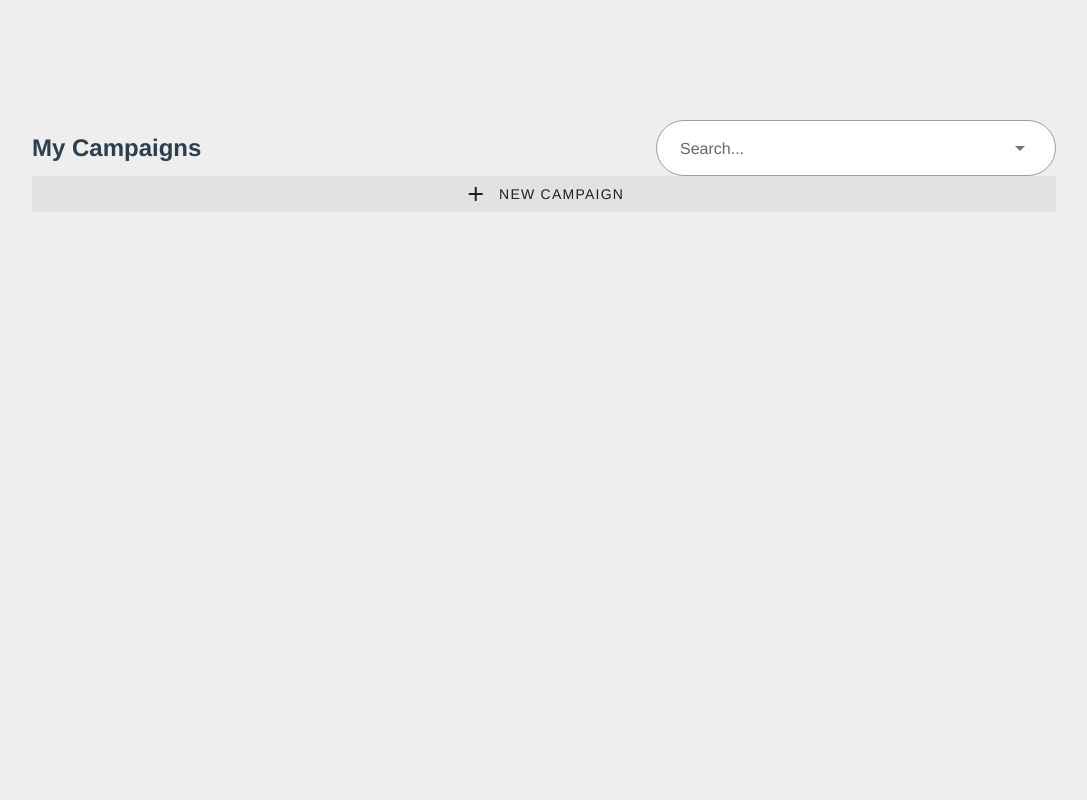
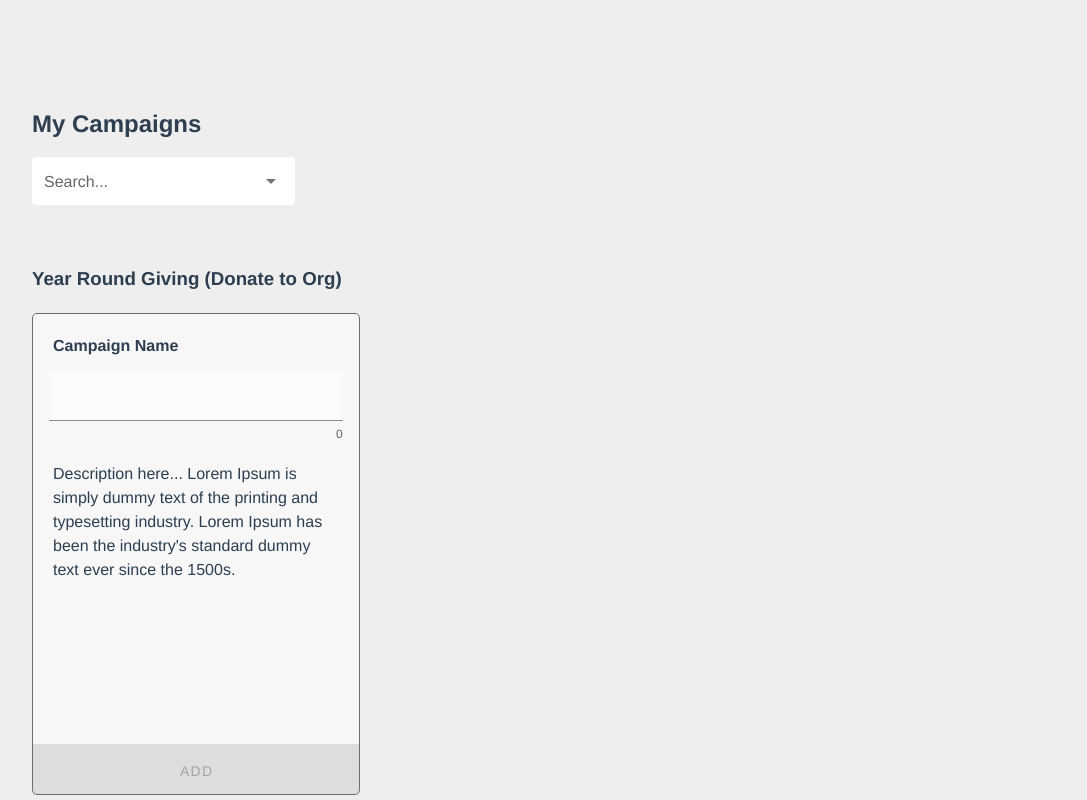
Before and after one commit to Delta-Band/charidy-templates, a Vue app: page /my-campaignes in a window 1280 px wide. Shown: the whole page, without its empty margins (96-1183 px from the left). Built offline with nearby package versions, Linux system fonts and the light colour scheme; what vue-css-donut-chart would draw is missing.

Commit message:
my campaign grid layout

```diff
--- a/src/components/my-campaigns/CampaignItem.vue
+++ b/src/components/my-campaigns/CampaignItem.vue
@@ -1,26 +1,25 @@
 <template>
   <div class="campaign-list-item">
     <v-col>
-      <v-toolbar dense flat class="tool-bar">
+      <v-toolbar flat class="tool-bar">
         <v-toolbar-title
           ><b>{{ campaign.name }}</b>
-          <span class="type">{{ getReadableType(campaign.type) }}</span>
         </v-toolbar-title>
         <v-spacer></v-spacer>
 
         <v-btn icon @click="goToWizard">
-          <v-icon size="21px">mdi-pencil</v-icon>
+          <v-icon size="21px">mdi-eye-outline</v-icon>
         </v-btn>
 
         <v-btn icon>
           <v-icon>mdi-dots-vertical</v-icon>
         </v-btn>
       </v-toolbar>
-      <v-row no-gutters v-bind:key="campaign.id" class="summary">
-        <v-col align="start">
-          <CompletionOverview :campaign="campaign"/>
-        </v-col>
-      </v-row>
+      <v-responsive :aspect-ratio="16 / 9" class="cover-image">
+        <img src="https://icatcare.org/app/uploads/2018/07/Thinking-of-getting-a-cat.png" />
+      </v-responsive>
+      <div class="cover-image" />
+      <CompletionOverview :campaign="campaign" />
     </v-col>
   </div>
 </template>
@@ -41,14 +40,14 @@ export default {
     ...mapGetters(['myCampaignsPortrait', 'campaignTypes']),
   },
   methods: {
-    getReadableType(type) {
-      return this.campaignTypes.find((itm) => itm.value === type).label;
-    },
     goToWizard() {
       this.$router.push({
         name: 'wizard-cover',
         params: { campaignId: this.campaign.id },
       });
+    },
+    getReadableType(type) {
+      return this.campaignTypes.find((itm) => itm.value === type).label;
     },
   },
 };
@@ -58,22 +57,7 @@ export default {
 @import '@/shared-styles/index';
 
 .campaign-list-item {
-  border: 1px solid $greyDark;
-  background: $white50alpha;
-  border-radius: 5px;
-  margin-bottom: 20px;
-  box-sizing: border-box;
-  width: 100%;
-  flex-shrink: 0;
-  opacity: 0;
-  @extend .popIn;
-  overflow: hidden;
-
-  &::v-deep {
-    .col {
-      padding: 0;
-    }
-  }
+  @extend .campaignCard;
 
   .type {
     font-size: 15px;
@@ -81,11 +65,27 @@ export default {
   }
 
   .tool-bar {
-    border-bottom: 1px solid $greyDark;
+    height: auto !important;
+    // padding-bottom: 250px;
+
+    &::v-deep {
+      .v-toolbar__content {
+        height: auto !important;
+      }
+    }
   }
 
   .summary {
     padding: 50px 30px;
   }
+
+  .cover-image {
+    width: 100%;
+
+    img {
+      object-fit: cover;
+      width: 100%;
+    }
+  }
 }
 </style>
--- a/src/components/my-campaigns/CompletionOverview.vue
+++ b/src/components/my-campaigns/CompletionOverview.vue
@@ -1,35 +1,35 @@
 <template>
-  <div class="completion-overview">
-    <div class="steps">
-      <div class="line" />
-      <v-row no-gutters class="steps-list" >
-        <template v-for="step in steps">
-          <v-btn text ripple class="step" :key="step.txt">
-            <vc-donut
-              :sections="[
-                {
-                  color: '#000',
-                  value: step.completed,
-                },
-              ]"
-              :size="40"
-              :thickness="20"
-              foreground="rgb(194, 194, 194)"
+  <div class="completion-overview d-flex flex-column">
+    <div class="stage-list d-flex flex-column">
+      <template v-for="stage in stages">
+        <v-btn
+          text
+          ripple
+          class="stage d-flex justify-space-between"
+          :key="stage.txt"
+        >
+          <div class="label d-flex">
+            {{ stage.txt }}
+          </div>
+          <v-progress-linear
+            class="progress-bar"
+            :value="stage.completed"
+            background-color="rgba(0, 0, 0, 0.2)"
+            color="#000"
           />
-            <div class="percentage">{{ step.completed }}</div>
-            <div class="label">{{ step.txt }}</div>
         </v-btn>
       </template>
-      </v-row>
-    </div>
       <v-btn
-        class="submit-btn"
-        :disabled="!valid"
           text
           ripple
-        rounded
-        >Submit</v-btn
+          :disabled="!valid"
+          class="stage d-flex justify-space-between"
         >
+          <div class="label d-flex">
+            Submit for review
+          </div>
+        </v-btn>
+    </div>
   </div>
 </template>
 
@@ -39,7 +39,7 @@ import { mapGetters } from 'vuex';
 export default {
   name: 'CompletionOverview',
   data() {
-    const steps = [
+    const stages = [
       {
         txt: 'Campaign page',
         completed: 50,
@@ -57,8 +57,8 @@ export default {
       },
     ];
     return {
-      steps,
-      currentStep: steps[0].linkTo,
+      stages,
+      currentStep: stages[0].linkTo,
       valid: false,
     };
   },
@@ -85,29 +85,37 @@ export default {
 .completion-overview {
   display: flex;
   justify-content: center;
+  padding: 20px 0;
 
-  .steps {
-    width: 550px;
-    flex-grow: 0;
+  .stage-list {
+    width: 100%;
   }
 
-  .step {
-    display: flex;
-    flex-direction: column;
-    justify-content: center;
-    align-items: center;
-    height: auto;
-    padding: 10px 0;
-    width: calc(100% / 3);
-    flex-shrink: 0;
-    box-sizing: border-box;
+  .progress-bar {
+    width: 40%;
+  }
 
-    &::v-deep {
-      .v-btn__content {
-        flex-direction: inherit;
+  .stage {
+    border-radius: 0;
   }
-    }
-  }
+
+  // .stage {
+  //   display: flex;
+  //   flex-direction: column;
+  //   justify-content: center;
+  //   align-items: center;
+  //   height: auto;
+  //   padding: 10px 0;
+  //   width: calc(100% / 3);
+  //   flex-shrink: 0;
+  //   box-sizing: border-box;
+
+  //   &::v-deep {
+  //     .v-btn__content {
+  //       flex-direction: inherit;
+  //     }
+  //   }
+  // }
 
   .label {
     margin-top: 5px;
@@ -125,20 +133,17 @@ export default {
       right: 0;
       top: 0;
       transform: translateX(100%);
-
     }
   }
 
   .submit-btn {
-    background-color: black;
-    color: white;
-    padding: 0 40px;
+    // background-color: black;
+    // color: white;
     transition: 0.5s $ease;
-    transform: translateY(15px);
-    margin-left: 20px;
+    width: 100px;
 
     &:disabled {
-      background-color: rgba(black, 0.1);
+      // background-color: rgba(black, 0.1);
     }
   }
 }
@@ -149,8 +154,4 @@ export default {
   background: rgb(199, 199, 199);
   transform: translateY(32px);
 }
-
-.steps-list {
-  flex-wrap: nowrap;
-}
 </style>
--- a/src/components/my-campaigns/MyCampaigns.vue
+++ b/src/components/my-campaigns/MyCampaigns.vue
@@ -3,10 +3,9 @@
     <div id="my-campaigns">
       <div class="vertical-spacer" />
       <section class="section">
-        <v-row
+        <div
           align="center"
-          justify="space-between"
-          class="title-bar"
+          class="title-bar d-flex flex-column"
           no-gutters
         >
           <h1>My Campaigns</h1>
@@ -22,8 +21,6 @@
             label="Search..."
             solo
             flat
-            outlined
-            rounded
             color="#000"
             class="search-box"
             :menu-props="{
@@ -61,12 +58,20 @@
               </v-list-item-action>
             </template>
           </v-autocomplete>
-        </v-row>
+        </div>
       </section>
-      <v-col class="campaign-list" >
-        <CampaignItem v-for="campaign in myCampaignsList" :campaign="campaign" v-bind:key="campaign.id" />
-      </v-col>
-      <section class="section">
+      <div class="flex-column justify-start campaign-list-wrapper" v-for="type in campaignTypes" v-bind:key="type.value">
+        <h3 class="type flex-row justify-start">{{ type.label }}</h3>
+        <div class="campaign-list d-flex flex-wrap">
+          <CampaignItem
+            v-for="campaign in filterCampaignsBy(type.value)"
+            :campaign="campaign"
+            v-bind:key="campaign.id"
+          />
+          <NewCampaignForm :type="type.value"/>
+        </div>
+      </div>
+      <!-- <section class="section">
         <Collapsable
           :isOpen="isNewCampaignOpen"
           @toggle="toggleNewCampaignMode"
@@ -80,21 +85,21 @@
             <NewCampaignForm />
           </template>
         </Collapsable>
-      </section>
+      </section> -->
     </div>
   </v-app>
 </template>
 
 <script>
 import { mapGetters, mapActions } from 'vuex';
-import Collapsable from '@/shared-components/Collapsable.vue';
+// import Collapsable from '@/shared-components/Collapsable.vue';
 import NewCampaignForm from './NewCampaignForm';
 import CampaignItem from './CampaignItem';
 
 export default {
   name: 'MyCampaigns',
   components: {
-    Collapsable,
+    // Collapsable,
     NewCampaignForm,
     CampaignItem,
   },
@@ -117,6 +122,7 @@ export default {
       'myCampaignsPortrait',
       'myCampaignsList',
       'isNewCampaignOpen',
+      'campaignTypes',
     ]),
   },
   methods: {
@@ -139,6 +145,9 @@ export default {
       console.log(item);
       // this.campaignType =
     },
+    filterCampaignsBy(type) {
+      return this.myCampaignsList.filter(itm => itm.type === type);
+    },
   },
 };
 </script>
@@ -155,6 +164,15 @@ export default {
   flex-direction: column;
   align-items: stretch;
   overflow: auto;
+
+  .campaign-list-wrapper {
+    padding: 0 $gutter;
+
+    .type {
+      text-align: left;
+      padding: 20px 0;
+    }
+  }
 
   .campaign-type-option {
     box-shadow: 0 0 0 1px $darkBorderAccentColor;
@@ -188,31 +206,31 @@ export default {
   @extend .vertical-spacer;
 }
 
-.icon {
-  font-size: 20px;
-  margin-right: 10px;
-}
+// .icon {
+//   font-size: 20px;
+//   margin-right: 10px;
+// }
 
 .title-bar {
   margin-bottom: 40px;
+  text-align: left;
 
   h1 {
-    margin: 0;
-    margin-right: 5%;
+    margin: 0 0 15px 0;
   }
 }
 
-.add-campaign-section {
-  padding: 0 5%;
-}
+// .add-campaign-section {
+//   padding: 0 5%;
+// }
 
-.campaign-types {
-  margin-top: 0;
-}
+// .campaign-types {
+//   margin-top: 0;
+// }
 
 .campaign-list {
   flex-grow: 0;
-  padding: 0 10%;
+  position: relative;
 
   @for $i from 1 through 6 {
     :nth-child(#{$i}) {
--- a/src/components/my-campaigns/NewCampaignForm.vue
+++ b/src/components/my-campaigns/NewCampaignForm.vue
@@ -1,25 +1,7 @@
 <template>
   <v-form v-model="valid" class="new-campaign-form">
-    <section class="section add-campaign-section">
-      <div
-        :class="{
-          top: myCampaignsPortrait,
-          left: !myCampaignsPortrait,
-        }"
-      >
-        <div class="label">
-          Campaign Name
-        </div>
-        <p>
-          Internal name
-        </p>
-      </div>
-      <div
-        :class="{
-          bottom: myCampaignsPortrait,
-          right: !myCampaignsPortrait,
-        }"
-      >
+    <div class="d-flex flex-column inner">
+      <div class="input-label">Campaign Name</div>
       <v-text-field
         height="50"
         class="text-input"
@@ -27,66 +9,23 @@
         color="#000"
         :rules="nameRules"
         v-model="name"
-          autofocus
       ></v-text-field>
+      <div class="description">
+        Description here... Lorem Ipsum is simply dummy text of the printing and
+        typesetting industry. Lorem Ipsum has been the industry's standard dummy
+        text ever since the 1500s.
       </div>
-    </section>
-    <div class="vertical-spacer" />
-    <section class="section add-campaign-section">
-      <div
-        :class="{
-          top: myCampaignsPortrait,
-          left: !myCampaignsPortrait,
-        }"
-      >
-        <div class="label">
-          How would you like to fundrais?
-        </div>
-        <p>
-          Select one option
-        </p>
-      </div>
-      <div
-        :class="{
-          bottom: myCampaignsPortrait,
-          right: !myCampaignsPortrait,
-        }"
-      >
-        <v-radio-group
-          v-model="type"
-          mandatory
-          name="campaign-type"
-          class="campaign-types"
-        >
-          <v-radio
-            v-for="item in campaignTypes"
-            :key="item.value"
-            :value="item.value"
-            active-class="selected"
-            class="campaign-type-option"
-            color="#000"
-          >
-            <template v-slot:label>
-              <v-col>
-                <v-row class="label">{{ item.label }}</v-row>
-                <v-row>{{ item.description }}</v-row>
-              </v-col>
-            </template>
-          </v-radio>
-        </v-radio-group>
-      </div>
-    </section>
-    <v-row justify="end" align="center" class="footer">
+      <v-spacer />
       <v-btn
-        class="save btn"
+        class="add-btn"
         :disabled="!valid"
         text
         ripple
-        rounded
+        height="50px"
         @click="createNewCampaign"
-        >Save</v-btn
+        >Add</v-btn
       >
-    </v-row>
+    </div>
   </v-form>
 </template>
 
@@ -95,9 +34,11 @@ import { mapGetters, mapActions } from 'vuex';
 
 export default {
   name: 'NewCampaignForm',
+  props: {
+    type: String,
+  },
   data() {
     return {
-      type: null,
       name: null,
       valid: false,
       nameRules: [
@@ -114,14 +55,19 @@ export default {
     ...mapGetters(['myCampaignsPortrait', 'campaignTypes']),
   },
   methods: {
-    ...mapActions(['myCampaignsAddNewCampaign', 'myCampaignsToggleNewSection', 'myCampaignsCloseNewSection']),
+    ...mapActions([
+      'myCampaignsAddNewCampaign',
+      'myCampaignsToggleNewSection',
+      'myCampaignsCloseNewSection',
+    ]),
     createNewCampaign() {
       const that = this;
       const promise = this.myCampaignsAddNewCampaign({
         name: this.name,
         type: this.type,
       });
-      promise.then(campaignId => {
+
+      promise.then((campaignId) => {
         that.$router.push({ name: 'wizard-cover', params: { campaignId } });
       });
     },
@@ -132,63 +78,47 @@ export default {
 <style lang="scss" scoped>
 @import '@/shared-styles/index';
 
-.campaign-type-option {
-  box-shadow: 0 0 0 1px $darkBorderAccentColor;
-  border-radius: 5px;
-  padding: 10px 15px;
-  background-color: $white50alpha;
-  margin-bottom: 15px;
-  transition: 0.5s $ease;
+.new-campaign-form {
+  @extend .campaignCard;
+  margin-right: 0;
+
+  .inner {
+    height: 100%;
+  }
+
+  .description {
+    padding: 20px;
+  }
+  .input-label {
+    padding: 20px 20px 0 20px;
+    // font-size: 12px;
+    font-weight: bold;
+  }
+  .text-input {
+    width: 90%;
+    margin-left: 5%;
+  }
+  .add-btn {
+    border-radius: 0;
+    background: rgba(0, 0, 0, 0.8);
+    color: white;
+    transition: .5s $ease;
+    margin-top: 20px;
 
     &::v-deep {
-    .v-input--selection-controls__input {
-      margin-right: 15px;
+      .v-btn__content {
+        transform: translateY(2px);
       }
     }
 
-  .label {
-    font-size: 17px;
-  }
-
-  &.selected {
-    box-shadow: 0 0 0 2px black;
+    &:disabled {
+      background: rgba(0, 0, 0, 0.1);
+      color: inherit;
     }
   }
 
-.section {
-  @extend .section;
-}
-
-.vertical-spacer {
-  @extend .vertical-spacer;
-}
-
-.add-campaign-section {
-  padding: 0 5%;
-}
-
-.campaign-types {
-  margin-top: 0;
-}
-
-.new-campaign-form {
-  .footer {
-    width: 100%;
-    box-sizing: border-box;
-    margin: 0;
-    padding: 0 5%;
-    margin-top: 50px;
-    margin-bottom: -20px;
-  }
-  .save {
-    background-color: black;
-    color: white;
-    padding: 0 40px;
-    transition: 0.5s $ease;
-
-    &:disabled {
-      background-color: rgba(black, 0.1);
-    }
+  .spacer {
+    height: 100%;
   }
 }
 </style>
--- a/src/shared-styles/components.scss
+++ b/src/shared-styles/components.scss
@@ -1,6 +1,7 @@
 @import "./colors.scss";
 
 $ease: cubic-bezier(0.25, 0.46, 0.45, 0.94);
+$gutter: 10%;
 
 .button {
   background: transparent;
@@ -138,3 +139,30 @@ $ease: cubic-bezier(0.25, 0.46, 0.45, 0.94);
   height: 8vh;
   max-height: 100px;
 }
+
+.campaignCard {
+  border: 1px solid $greyDark;
+  background: $white50alpha;
+  border-radius: 5px;
+  margin-bottom: 20px;
+  box-sizing: border-box;
+  width: calc((100% - 40px) / 3);
+  margin-right: 20px;
+  flex-shrink: 0;
+  flex-grow: 0;
+  opacity: 0;
+  @extend .popIn;
+  overflow: hidden;
+  height: 482px;
+  text-align: left;
+
+  &:nth-of-type(3n) {
+    margin-right: 0;
+  }
+
+  &::v-deep {
+    .col {
+      padding: 0;
+    }
+  }
+}
```
Lines whose indentation alone changed are shown as unchanged.
